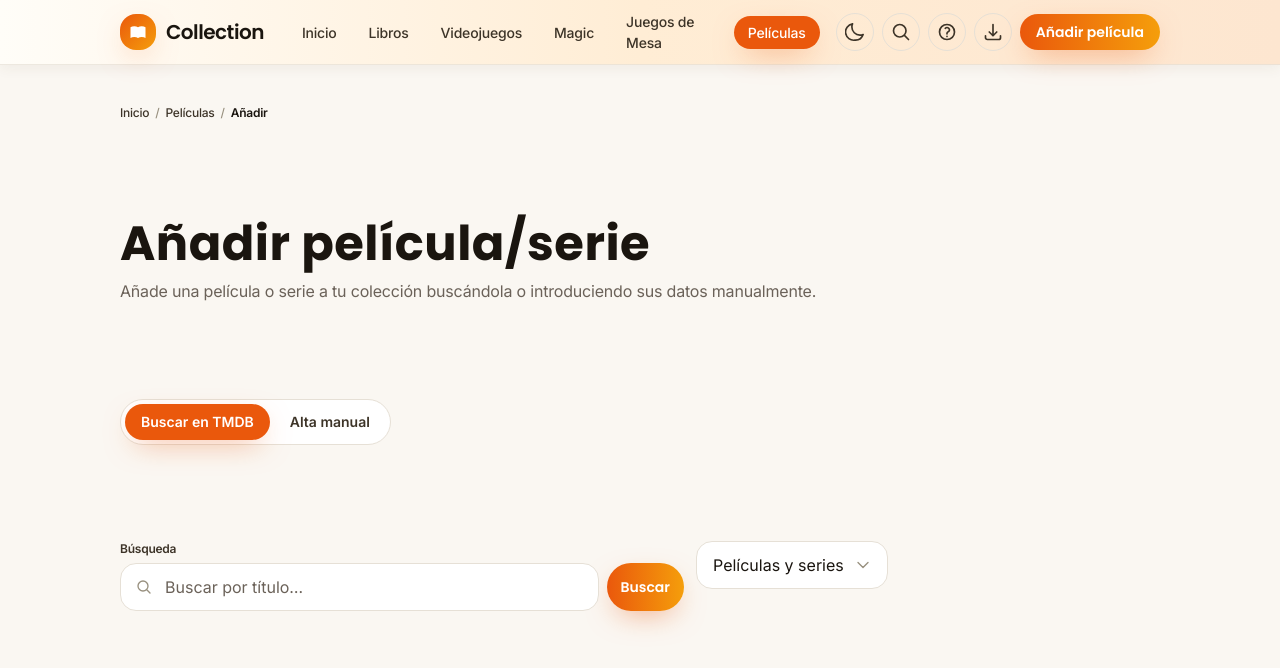
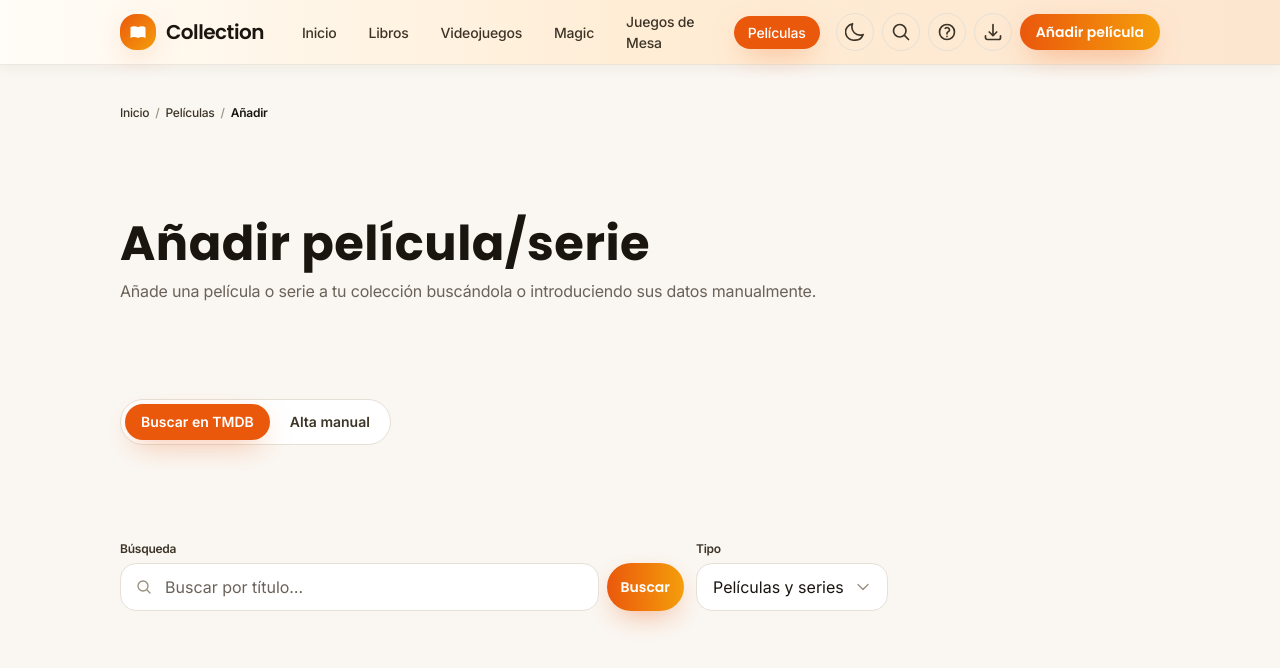
Before and after one commit to JavierMedarde99/frontend-collection, a React (Vite) app: page /movieshows/nuevo in a window 1280 px wide. Shown: the top 668 px of the page. Built offline with nearby package versions, Linux system fonts and the light colour scheme.

Commit message:
fix: unnest form in MovieShowSearch (closes #268)

```diff
--- a/src/components/MovieShowSearch.tsx
+++ b/src/components/MovieShowSearch.tsx
@@ -102,7 +102,7 @@ export default function MovieShowSearch() {
 
   return (
     <div className="flex flex-col gap-6">
-      <form onSubmit={handleSearch} className="flex flex-col md:flex-row gap-3">
+      <div className="flex flex-col md:flex-row gap-3">
         <div className="flex-1">
           <SearchField
             value={query}
@@ -113,18 +113,23 @@ export default function MovieShowSearch() {
             loading={loading}
           />
         </div>
+        <div className="flex flex-col gap-1.5 md:w-48">
+          <label className="label !mb-0" htmlFor="movieshow-type">
+            Tipo
+          </label>
           <select
+            id="movieshow-type"
             className="input md:w-48"
             value={mediaTypeFilter}
             onChange={(e) => setMediaTypeFilter(e.target.value as MediaType)}
-          aria-label="Filtrar por tipo"
           >
             <option value="">Películas y series</option>
             {Object.entries(MEDIA_TYPES).map(([key, label]) => (
               <option key={key} value={key}>{label}</option>
             ))}
           </select>
-      </form>
+        </div>
+      </div>
 
       {error && (
         <div className="rounded-lg border border-red-200 bg-red-50 px-4 py-3 text-sm text-red-700" role="alert">
```
Lines whose indentation alone changed are shown as unchanged.
